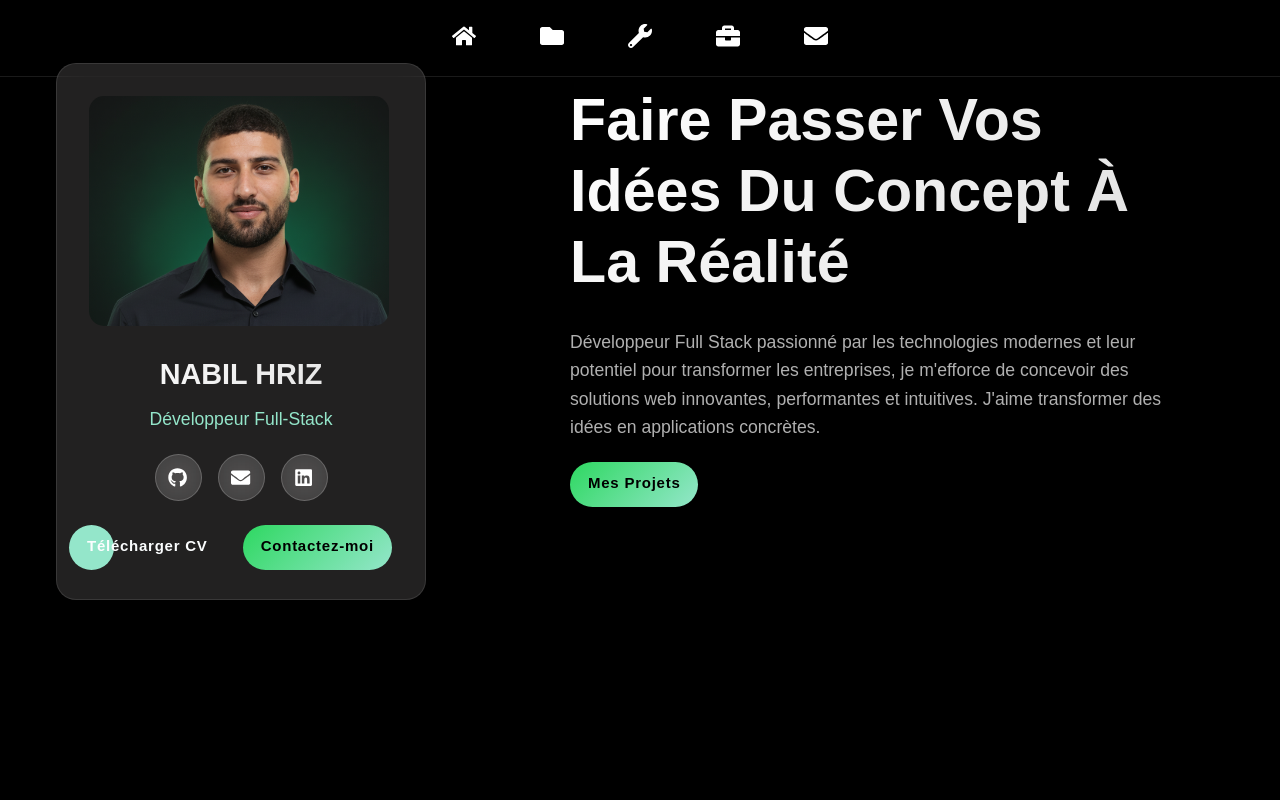
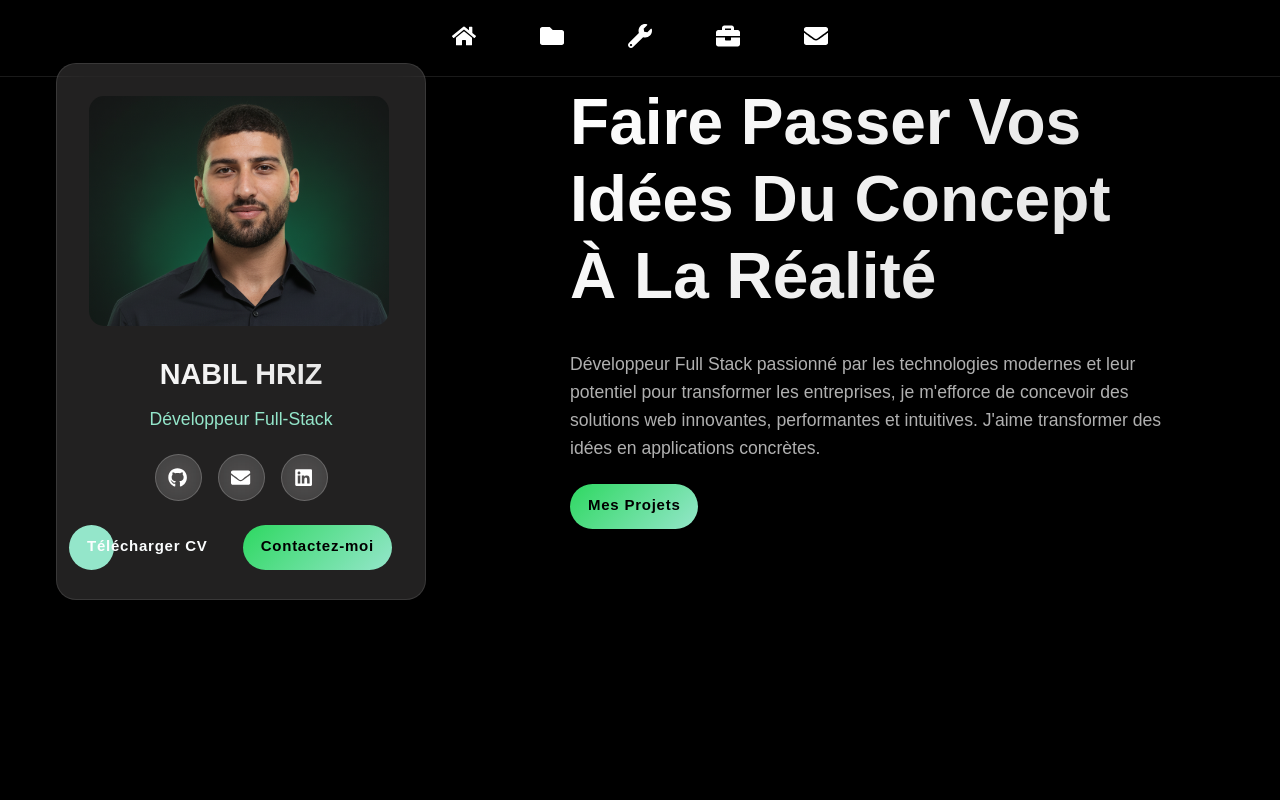
Before and after one commit to NABIL-HRIZ/portfolio, a React (Vite) app: page / in a window 1280 px wide. Shown: the top 800 px of the page. Built offline with nearby package versions, Linux system fonts and the light colour scheme.

Commit message:
change hero section style

```diff
--- a/src/styles/HeroSection.css
+++ b/src/styles/HeroSection.css
@@ -299,7 +299,7 @@
 
 .hero-title {
   margin-top:-25px;
-  font-size:3.7rem;
+  font-size:4rem;
   font-weight: bold;
   line-height: 1.2;
   background: linear-gradient(135deg, #ffffff 0%, #e0e0e0 100%);
```
